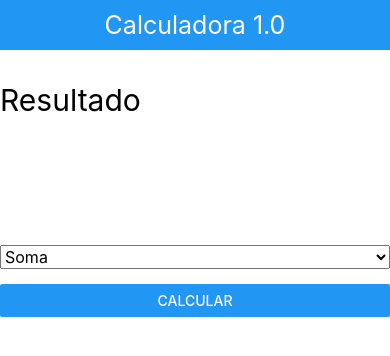
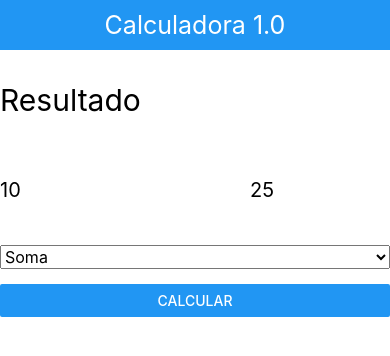
Before and after one commit to robertov8/calculadora-react-native, a React Native app: screen / in a window 390 px wide. Shown: the top 356 px of the page. Built offline with nearby package versions, Linux system fonts and the light colour scheme.

Commit message:
Section 12, class 170

```diff
--- a/src/components/Painel.js
+++ b/src/components/Painel.js
@@ -9,11 +9,15 @@ class Painel extends Component {
     constructor(props) {
         super(props);
 
-        this.state = { num1: '', num2: '' };
+        this.state = { num1: '10', num2: '25' };
+
+        this.calcular = this.calcular.bind(this);
     }
 
     calcular() {
-        alert('Sim vamos calcular');
+        const { num1, num2 } = this.state;
+        const resultado = parseFloat(num1) + parseFloat(num2);
+        alert(`Sim vamos calcular ${resultado}`);
     }
 
     render() {
```
